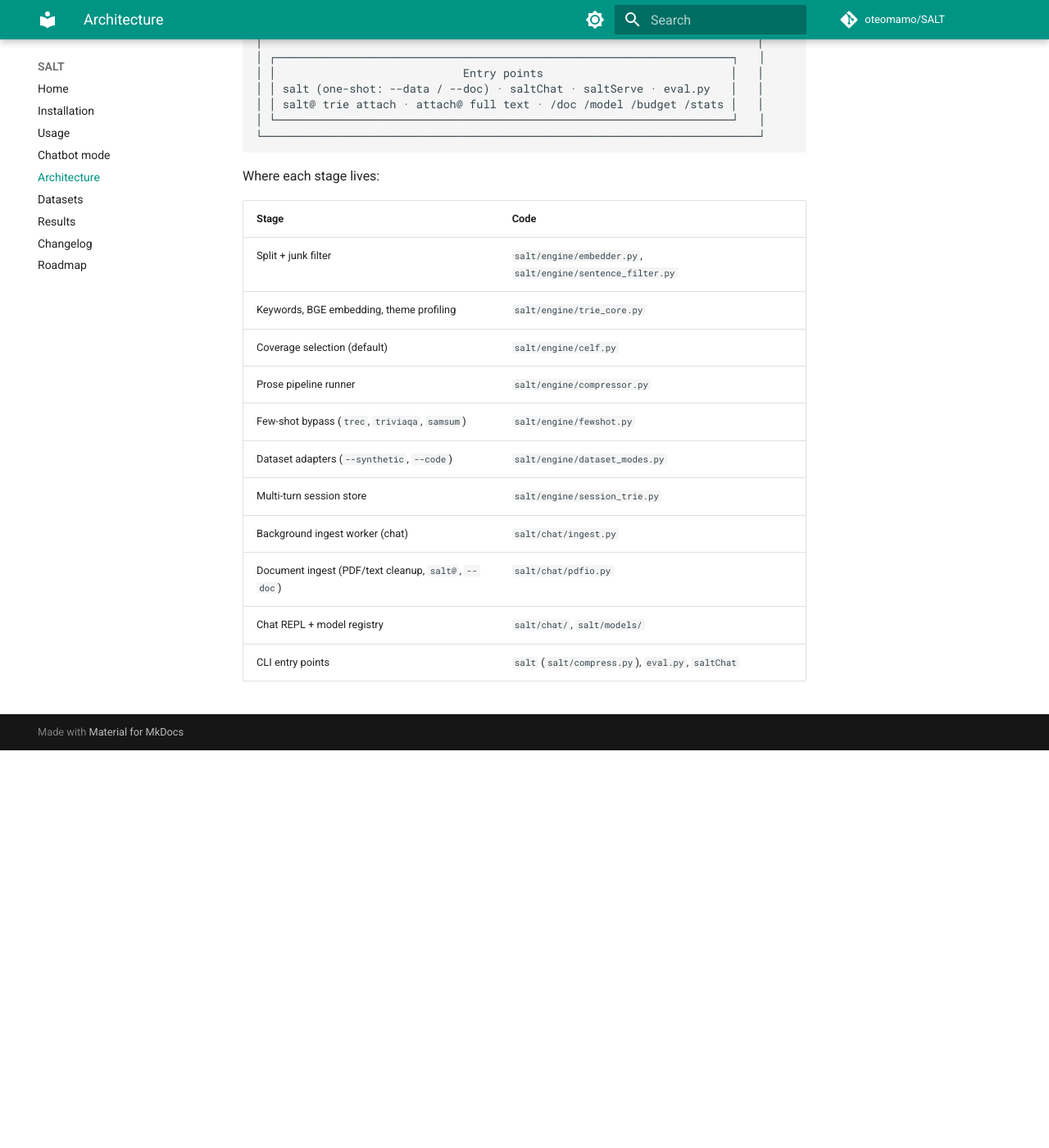
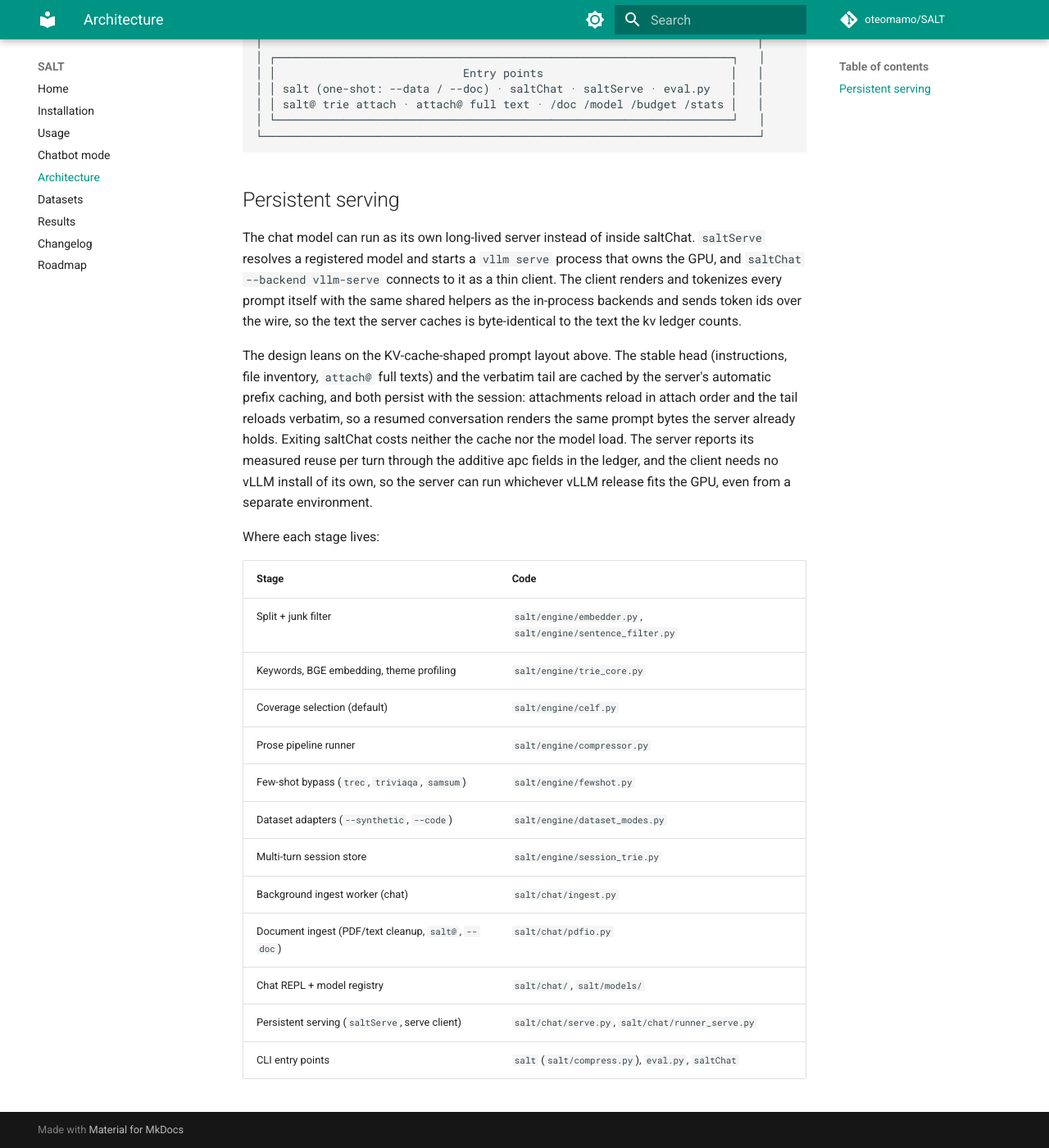
Before and after one commit to oteomamo/SALT, an MkDocs documentation site: the page built from docs/architecture.md, in a window 1280 px wide and 1400 px high, scrolled down 1715 px. Shown: the whole window at 82% size. Built offline with MkDocs 1.6.1 and Material for MkDocs 9.7.7, drawn with Linux system fonts in a browser that asks for light colours; comment, search, counter and statistics services are not loaded; the version menu is left out; before the commit the page ends 2630 px from its top, so only the background shows below that.

Commit message:
v2.9.11 docs: persistent serving shipped, roadmap bullet retired
The persistent serving goal is complete: server launcher, serve
client, warm resume with stable attachment order and a persisted
tail, and a tracked regression harness. The roadmap bullet retires
from both homes, the README chatbot teaser mentions the persistent
server, docs/architecture.md gains the persistent serving design
section, and the install step pins the instrumentator floor the
vllm extra already carries so documented installs match. Verified:
style gate and strict docs build pass, README claims audited
against shipped behavior.

````diff
--- a/docs/architecture.md
+++ b/docs/architecture.md
@@ -92,6 +92,27 @@ so it is the fastest way to find where a change belongs:
 └──────────────────────────────────────────────────────────────────────────┘
 ```
 
+## Persistent serving
+
+The chat model can run as its own long-lived server instead of inside
+saltChat. `saltServe` resolves a registered model and starts a
+`vllm serve` process that owns the GPU, and `saltChat --backend
+vllm-serve` connects to it as a thin client. The client renders and
+tokenizes every prompt itself with the same shared helpers as the
+in-process backends and sends token ids over the wire, so the text the
+server caches is byte-identical to the text the kv ledger counts.
+
+The design leans on the KV-cache-shaped prompt layout above. The stable
+head (instructions, file inventory, `attach@` full texts) and the
+verbatim tail are cached by the server's automatic prefix caching, and
+both persist with the session: attachments reload in attach order and
+the tail reloads verbatim, so a resumed conversation renders the same
+prompt bytes the server already holds. Exiting saltChat costs neither
+the cache nor the model load. The server reports its measured reuse per
+turn through the additive apc fields in the ledger, and the client needs
+no vLLM install of its own, so the server can run whichever vLLM release
+fits the GPU, even from a separate environment.
+
 Where each stage lives:
 
 | Stage | Code |
@@ -106,4 +127,5 @@ Where each stage lives:
 | Background ingest worker (chat) | `salt/chat/ingest.py` |
 | Document ingest (PDF/text cleanup, `salt@`, `--doc`) | `salt/chat/pdfio.py` |
 | Chat REPL + model registry | `salt/chat/`, `salt/models/` |
+| Persistent serving (`saltServe`, serve client) | `salt/chat/serve.py`, `salt/chat/runner_serve.py` |
 | CLI entry points | `salt` (`salt/compress.py`), `eval.py`, `saltChat` |
--- a/pyproject.toml
+++ b/pyproject.toml
@@ -4,7 +4,7 @@ build-backend = "setuptools.build_meta"
 
 [project]
 name = "salt"
-version = "2.9.10"
+version = "2.9.11"
 description = "SALT: Salience-Aware Lexical Trie for Long-Context Compression"
 readme = "README.md"
 license = "MIT"
````
Also changed, not shown: README.md (+12 -9 lines), docs/installation.md (+6 -4 lines), docs/roadmap.md (+0 -2 lines), 1 other file.
